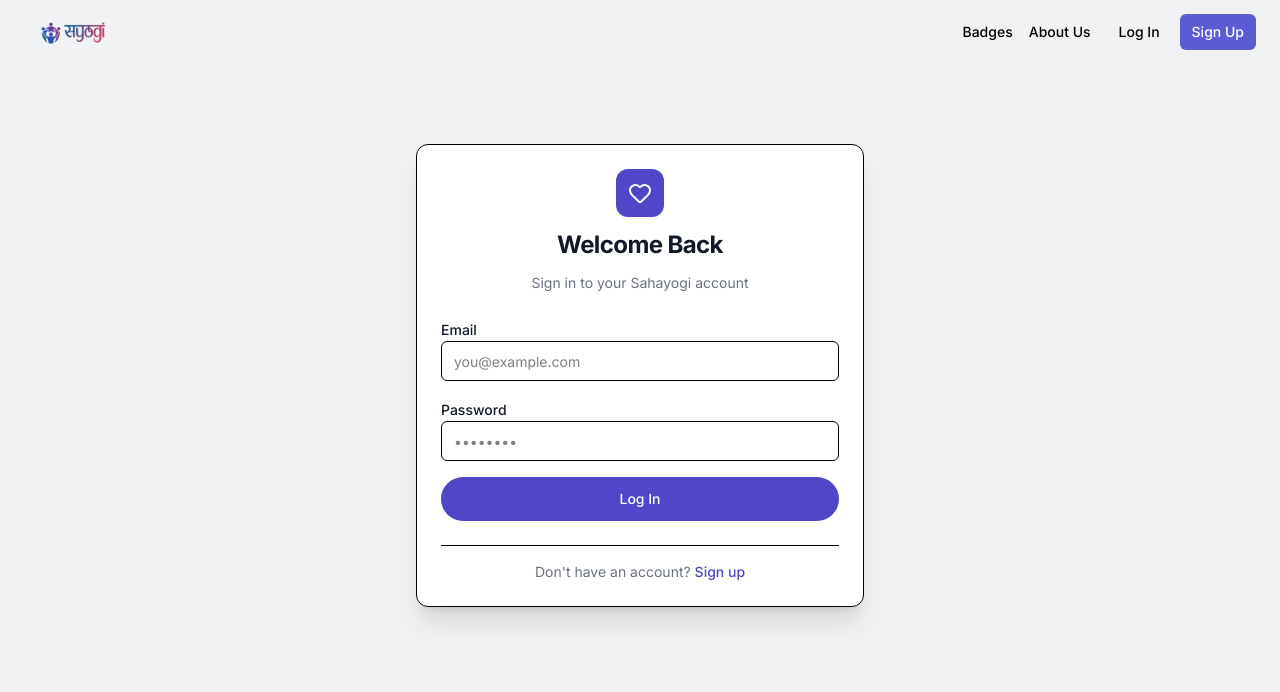
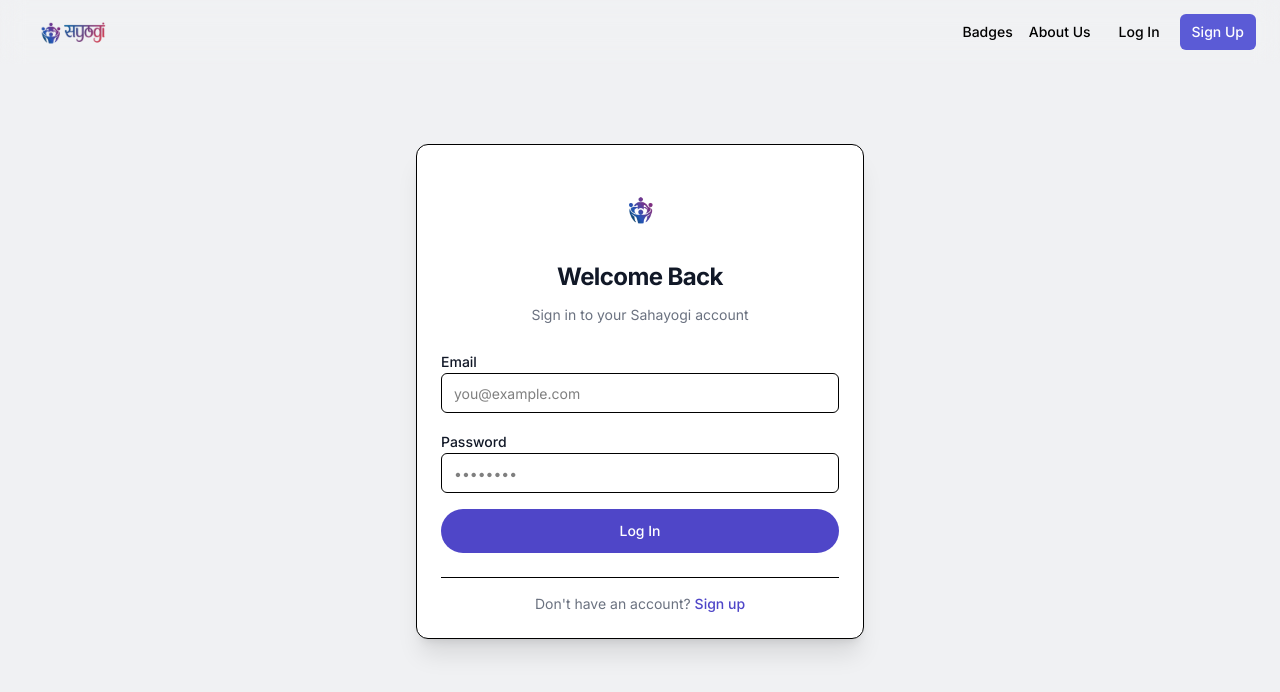
Before and after one commit to aanchalshres/Sahayogi-hub, a Next.js app in the folder frontend/: page /login in a window 1280 px wide. Shown: the top 692 px of the page. Built offline with nearby package versions, Linux system fonts and the light colour scheme.

Commit message:
Update login and signup pages with logo

```diff
--- a/frontend/app/(auth)/login/page.tsx
+++ b/frontend/app/(auth)/login/page.tsx
@@ -55,9 +55,15 @@ const Login = () => {
         <Card className="w-full max-w-md shadow-xl border border-[#CACDD3] rounded-xl bg-white">
 
           <CardHeader className="text-center space-y-3">
-            <div className="mx-auto flex h-12 w-12 items-center justify-center rounded-xl bg-[#4F46C8]">
-              <Heart className="h-6 w-6 text-white" />
-            </div>
+
+     <div className="flex justify-center">
+    <img
+      src="/logo1.png"      // Place your logo in public folder
+      alt="Ultimate IT Logo" // Use proper company name
+      className="h-20 w-20 object-contain" // Bigger than 6x6 for visibility
+    />
+  </div>
+
 
             <CardTitle className="text-2xl font-bold text-[#111827]">
               Welcome Back
--- a/frontend/app/(auth)/signup/page.tsx
+++ b/frontend/app/(auth)/signup/page.tsx
@@ -64,9 +64,13 @@ const Signup = () => {
         <Card className="w-full max-w-md shadow-xl border border-[#CACDD3] rounded-xl bg-white">
 
           <CardHeader className="text-center space-y-3">
-            <div className="mx-auto flex h-12 w-12 items-center justify-center rounded-xl bg-[#4F46C8]">
-              <Heart className="h-6 w-6 text-white" />
-            </div>
+            <div className="flex justify-center">
+    <img
+      src="/logo1.png"      // Place your logo in public folder
+      alt="Ultimate IT Logo" // Use proper company name
+      className="h-20 w-20 object-contain" // Bigger than 6x6 for visibility
+    />
+  </div>
 
             <CardTitle className="text-2xl font-bold text-[#111827]">
               Create Account
```
